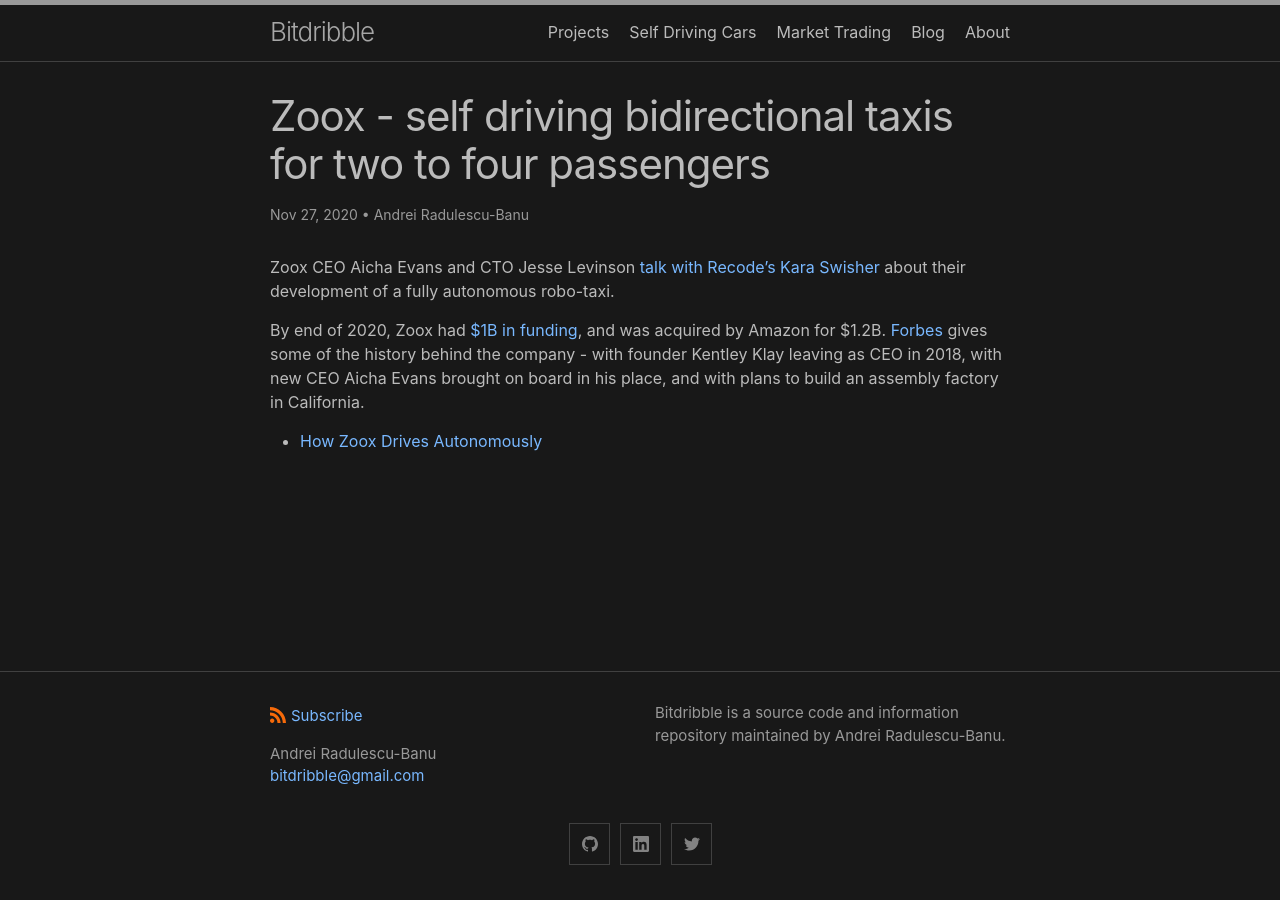
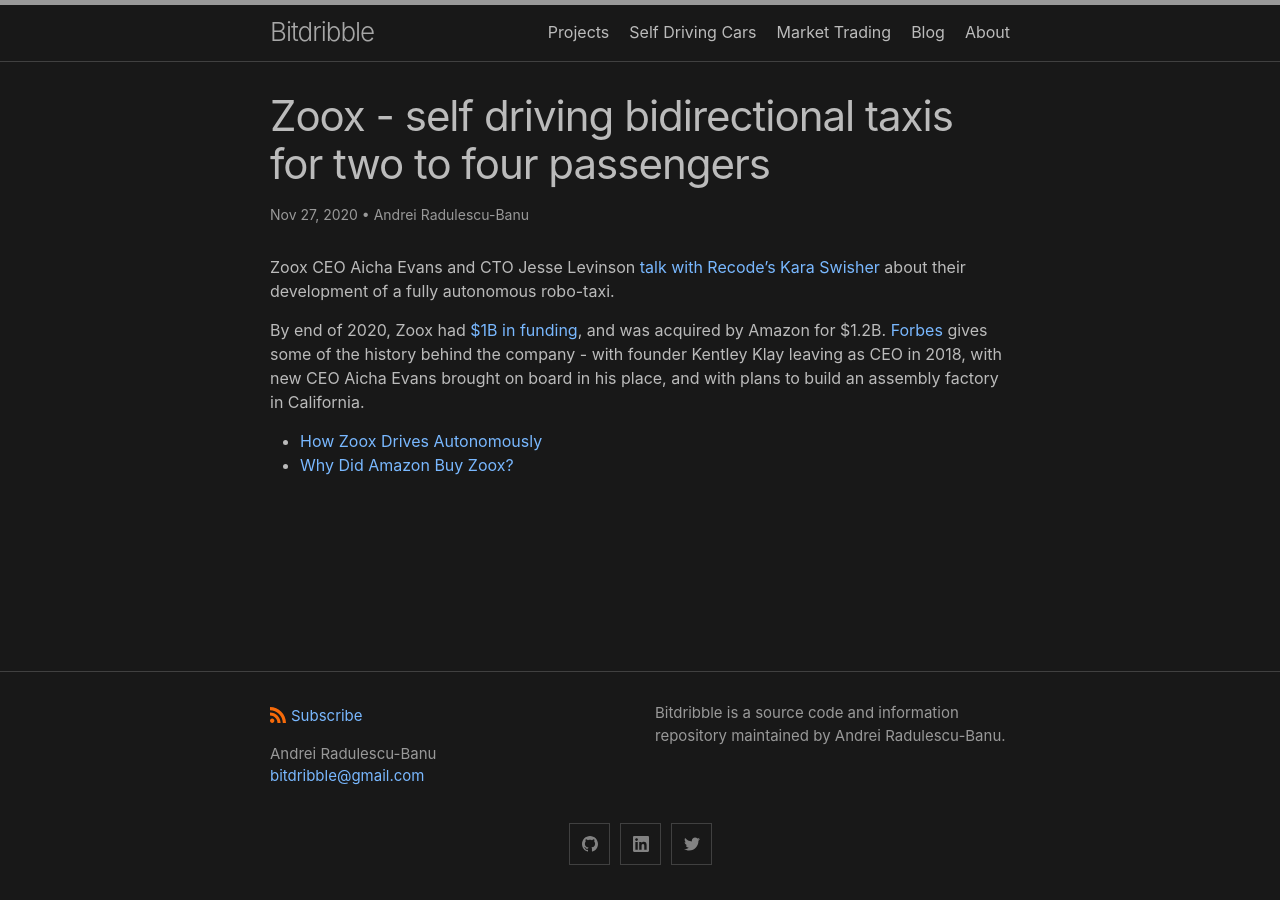
Before and after one commit to analytiq-hub/sigagent.github.io, a Jekyll site: the page built from _posts/2020-11-27-zoox.md, in a window 1280 px wide. Built offline with Jekyll 4.4.1, drawn with Linux system fonts in a browser that asks for light colours.

Commit message:
*** empty log message ***

```diff
--- a/_posts/2020-11-27-zoox.md
+++ b/_posts/2020-11-27-zoox.md
@@ -10,3 +10,4 @@ Zoox CEO Aicha Evans and CTO Jesse Levinson [talk with Recode's Kara Swisher](ht
 By end of 2020, Zoox had [$1B in funding](https://www.crunchbase.com/organization/zoox), and was acquired by Amazon for $1.2B. [Forbes](https://www.forbes.com/sites/alanohnsman/2020/11/22/now-an-amazon-company-zoox-is-ready-to-dial-up-its-robotaxi-push/?sh=236466243b0e) gives some of the history behind the company - with founder Kentley Klay leaving as CEO in 2018, with new CEO Aicha Evans brought on board in his place, and with plans to build an assembly factory in California.
 
 * [How Zoox Drives Autonomously](https://www.youtube.com/watch?v=J5uIpUS-j00&feature=youtu.be)
+* [Why Did Amazon Buy Zoox?](https://www.youtube.com/watch?v=hW843ETmNcM)
```
